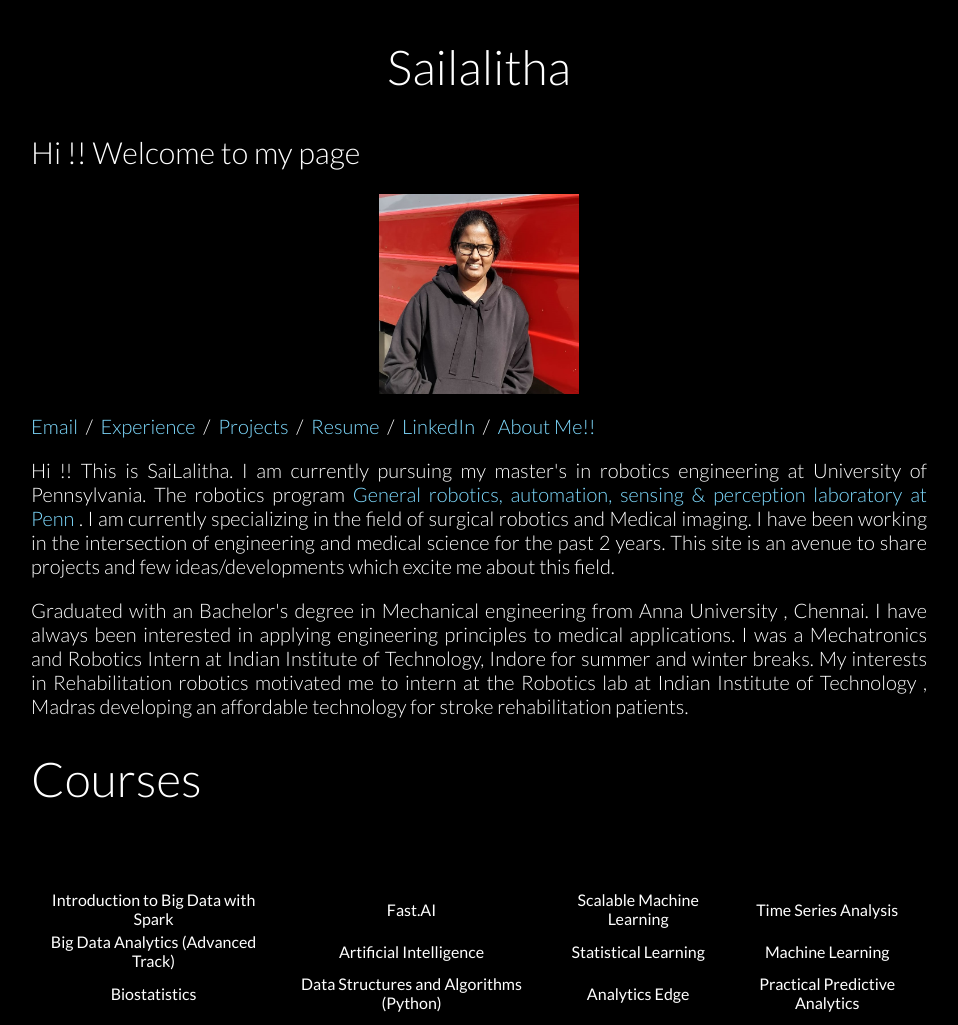
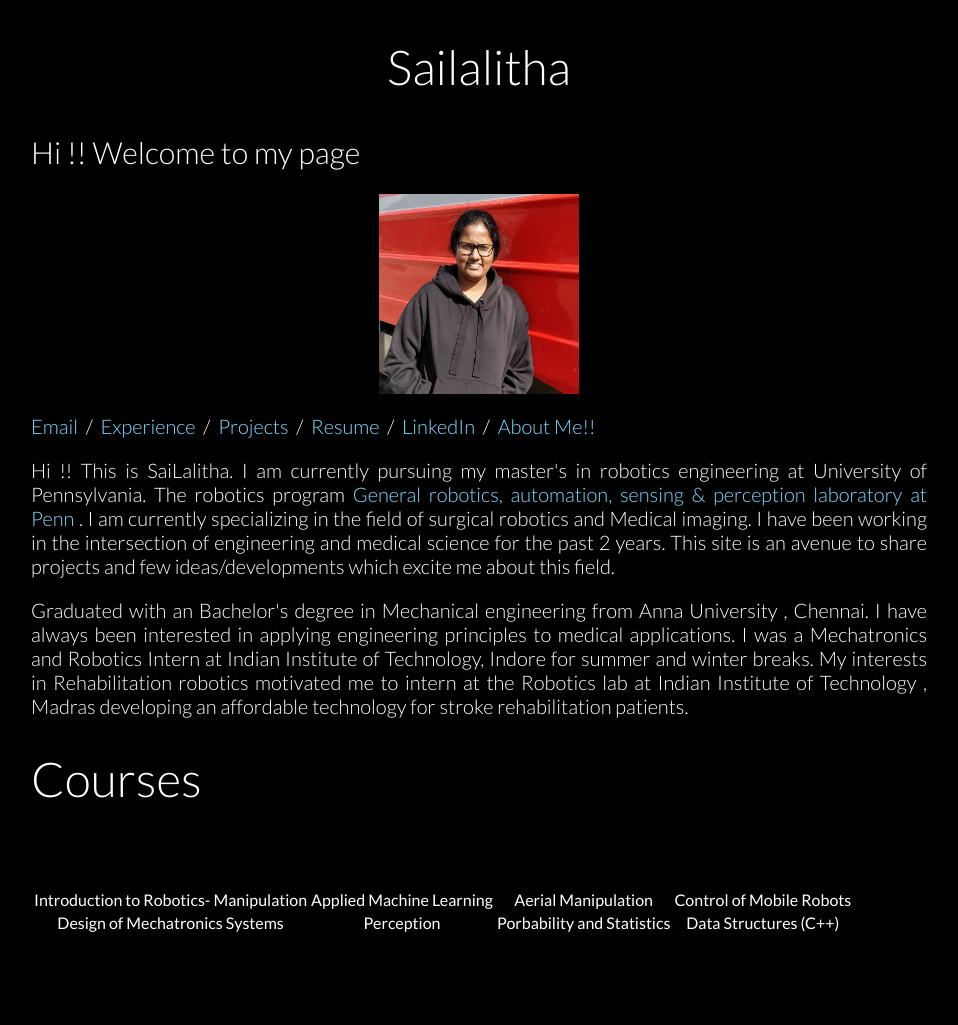
Before and after one commit to sailalitha96/sailalitha96.github.io, a Jekyll site: the page index.html, which Jekyll copies as it is, in a window 1280 px wide. Shown: the whole page, without its empty margins (161-1119 px from the left). Built offline with Jekyll 4.4.1, drawn with Linux system fonts in a browser that asks for light colours; nearby versions of some CDN libraries; after the commit the page ends 945 px from its top, so only the background shows below that.

Commit message:
Update index.html

```diff
--- a/index.html
+++ b/index.html
@@ -53,25 +53,25 @@
 
 <tbody>
 <tr>
-<td align="center">Introduction to Big Data with Spark</td>
-<td align="center">Fast.AI</td>
-<td align="center">Scalable Machine Learning</td>
-<td align="center">Time Series Analysis</td>
+<td align="center">Introduction to Robotics- Manipulation</td>
+<td align="center">Applied Machine Learning</td>
+<td align="center">Aerial Manipulation</td>
+<td align="center">Control of Mobile Robots</td>
 </tr>
 
 <tr>
-<td align="center">Big Data Analytics (Advanced Track)</td>
-<td align="center">Artificial Intelligence</td>
-<td align="center">Statistical Learning</td>
-<td align="center">Machine Learning</td>
+<td align="center">Design of Mechatronics Systems</td>
+<td align="center">Perception</td>
+<td align="center">Porbability and Statistics </td>
+<td align="center">Data Structures (C++)</td>
 </tr>
 
-<tr>
+<!-- <tr>
 <td align="center">Biostatistics</td>
 <td align="center">Data Structures and Algorithms (Python)</td>
 <td align="center">Analytics Edge</td>
 <td align="center">Practical Predictive Analytics</td>
-</tr>
+</tr> -->
 </tbody>
 </table>
 
```
